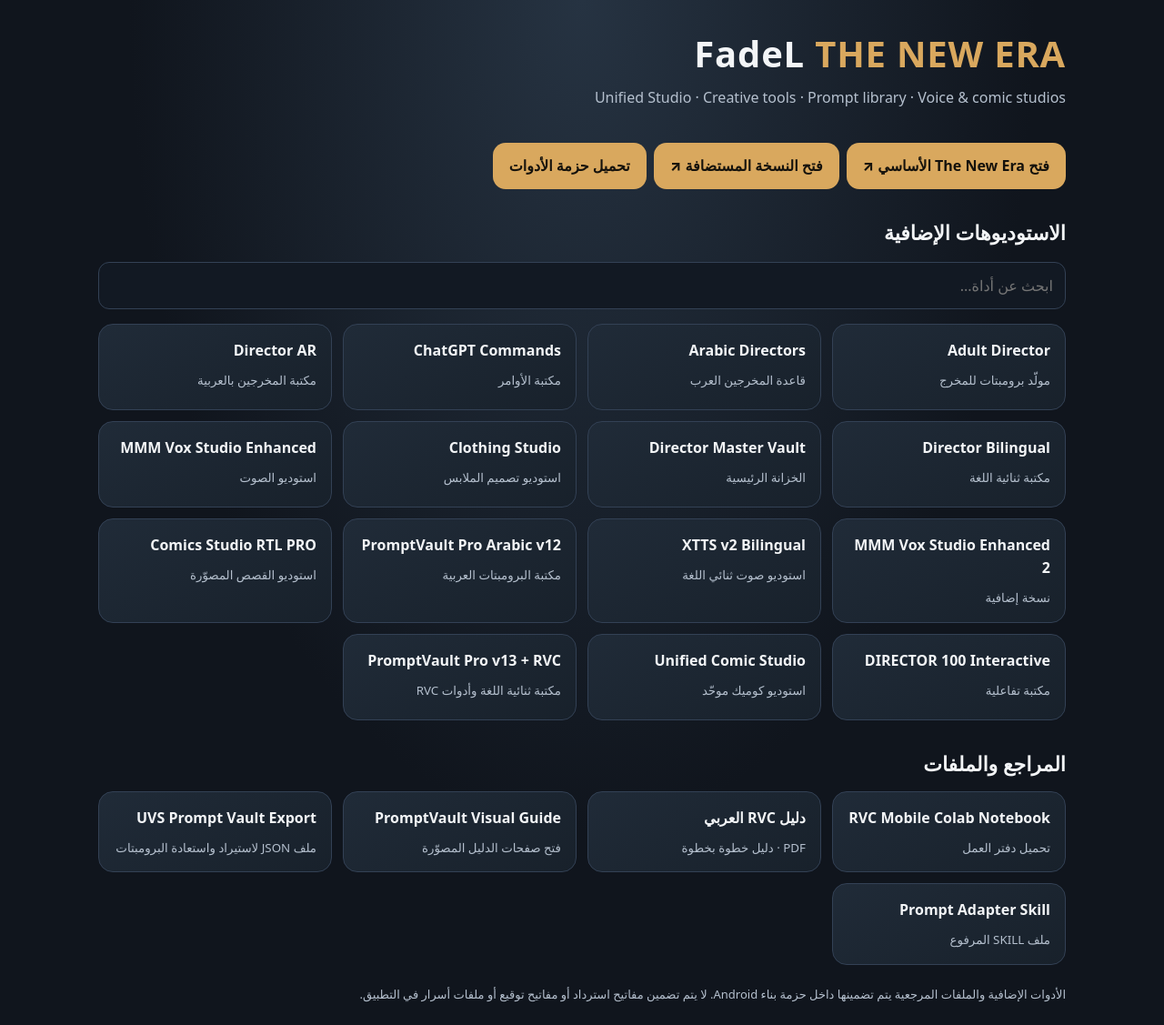
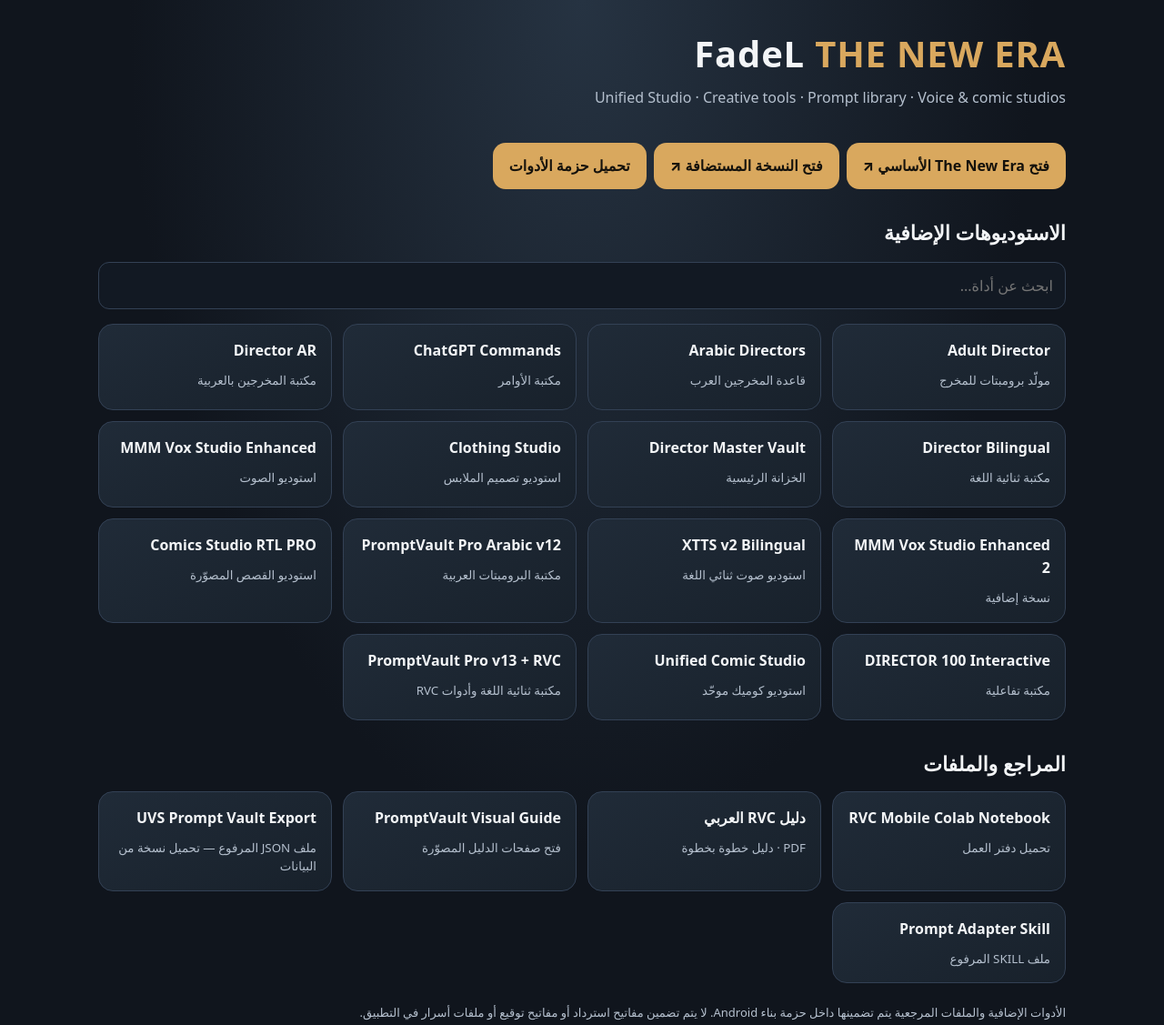
Before and after one commit to nemosmith83-wq/UNIFIED-STUDIO, a plain HTML site: page frontend/new-era/unified-launcher.html in a window 1280 px wide. Shown: the whole page at 91% size. Drawn offline with Linux system fonts and the light colour scheme.

Commit message:
Describe uploaded JSON resource without assuming import compatibility

```diff
--- a/frontend/new-era/unified-launcher.html
+++ b/frontend/new-era/unified-launcher.html
@@ -36,7 +36,7 @@ section{margin-top:30px}h2{font-size:22px;margin:0 0 14px}.grid{display:grid;gri
 <a class="card" href="./resources/RVC_Free_Mobile_Tool_Colab_FIXED.ipynb" download><strong>RVC Mobile Colab Notebook</strong><small>تحميل دفتر العمل</small></a>
 <a class="card" href="./resources/RVC_Free_Mobile_Tool_Mobile_Large_STEP_GUIDE_ARABIC_CORRECT.pdf" target="_blank" rel="noopener"><strong>دليل RVC العربي</strong><small>PDF · دليل خطوة بخطوة</small></a>
 <a class="card" href="./resources/promptvault-pages/PromptVault-Pro-page-01.jpg" target="_blank" rel="noopener"><strong>PromptVault Visual Guide</strong><small>فتح صفحات الدليل المصوّرة</small></a>
-<a class="card" href="./resources/uvs-vault-2026-11-18.json" download><strong>UVS Prompt Vault Export</strong><small>ملف JSON لاستيراد واستعادة البرومبتات</small></a>
+<a class="card" href="./resources/uvs-vault-2026-11-18.json" download><strong>UVS Prompt Vault Export</strong><small>ملف JSON المرفوع — تحميل نسخة من البيانات</small></a>
 <a class="card" href="./resources/SKILL.md" download><strong>Prompt Adapter Skill</strong><small>ملف SKILL المرفوع</small></a>
 </div></section>
 <p class="note">الأدوات الإضافية والملفات المرجعية يتم تضمينها داخل حزمة بناء Android. لا يتم تضمين مفاتيح استرداد أو مفاتيح توقيع أو ملفات أسرار في التطبيق.</p>
```
